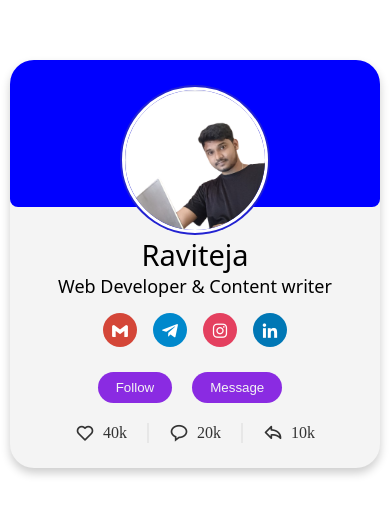
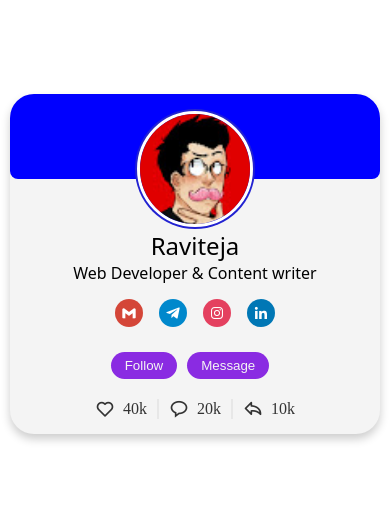
Before and after one commit to Theja048/projects, a plain HTML site: page card/index.html in a window 390 px wide. Shown: the part 158-672 px from the top of the page. Drawn offline with nearby package versions, Linux system fonts and the light colour scheme.

Commit message:
make the card responsive

```diff
--- a/card/index.css
+++ b/card/index.css
@@ -131,3 +131,57 @@ body{
 .analysis:last-child{
     border-right: none;
 }
+
+
+/* Mobile Styles */
+@media (max-width: 600px) {
+    .profile-card {
+      padding: 15px; /* Adjust padding for smaller screens */
+    }
+
+    .profile-card::before {
+      height: 25%;
+    }
+
+    .card {
+      height: 120px;
+      width: 120px;
+    }
+
+    .information .name {
+      font-size: 24px;
+    }
+
+    .information .job {
+      font-size: 16px;
+    }
+
+    .media-button .link {
+      font-size: 16px;
+      height: 28px;
+      width: 28px;
+    }
+
+    .button .submit {
+      padding: 6px 14px; /* Adjust padding for smaller screens */
+      margin: 0 5px; /* Adjust margin for smaller screens */
+    }
+
+    .data .analysis {
+      padding: 0 10px;
+    }
+  }
+
+  /* Tablet Styles */
+  @media (min-width: 601px) and (max-width: 1024px) {
+    .profile-card {
+      max-width: 70%;
+    }
+  }
+
+  /* Large Desktop Styles */
+  @media (min-width: 1025px) {
+    .profile-card {
+      max-width: 500px;
+    }
+  }
--- a/card/index.html
+++ b/card/index.html
@@ -12,7 +12,7 @@
 
       <div class="profile-card">
           <div class="card">
-             <img  class="card-img" src="pics/profile.jpeg.png">
+             <img  class="card-img" src="pics/channel-2.jpeg">
           </div>
           <div class="information">
             <span class="name">Raviteja</span>
```
Also changed, not shown: card/pics/channel-2.jpeg (renamed from Youtube-clone/channelpics/channel-2.jpeg), card/pics/profile.jpeg.png (deleted), card/pics/thumbnail-1.webp (renamed from Youtube-clone/images/thumbnail-1.webp).
